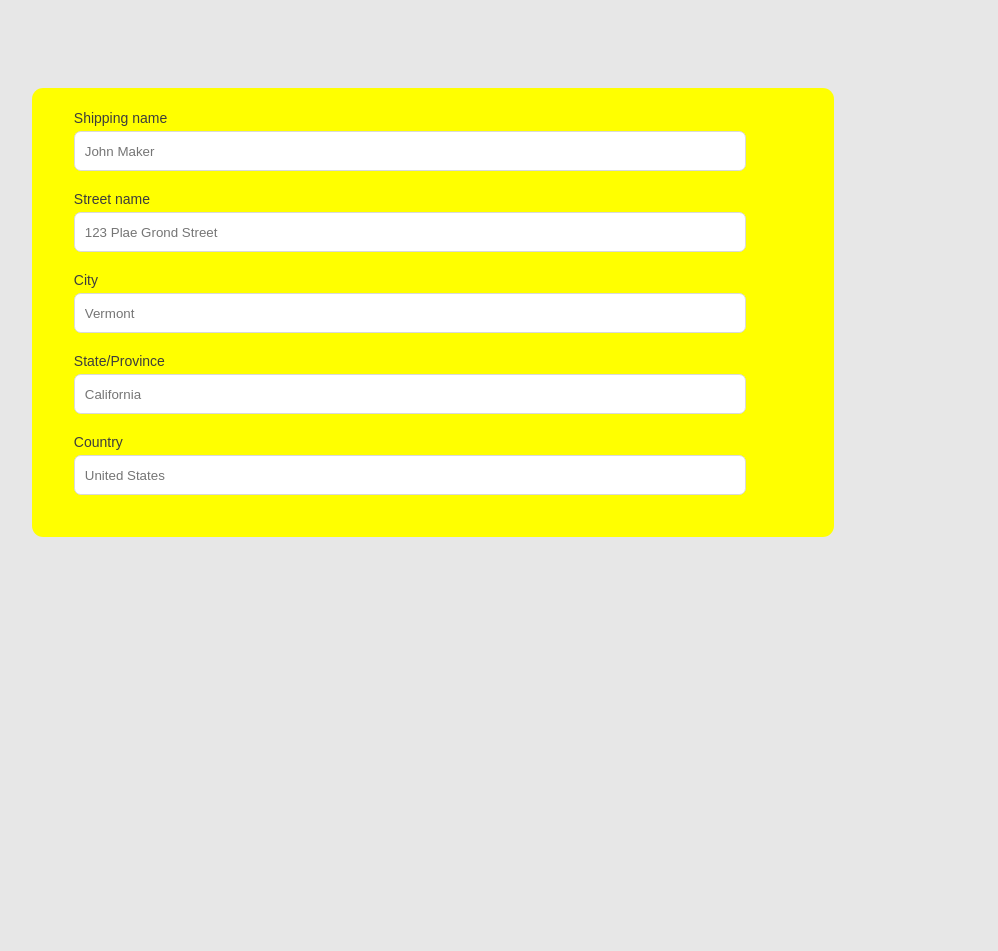
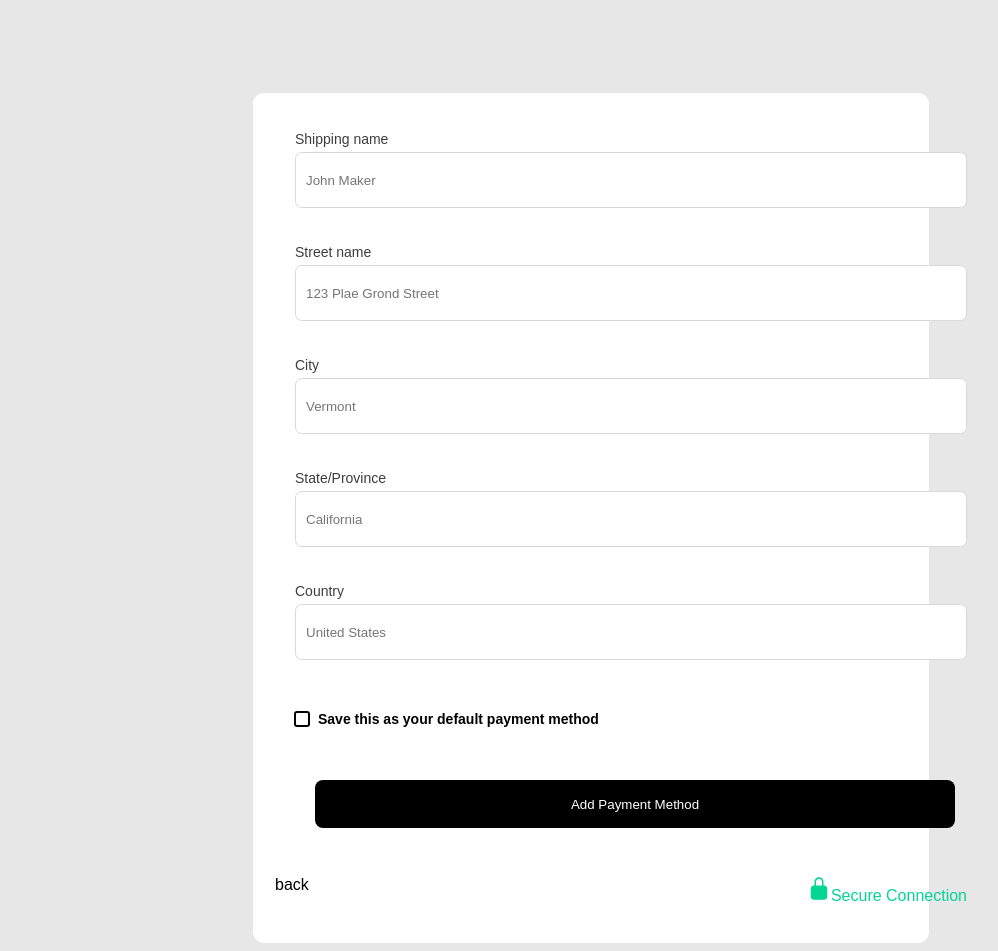
Before and after one commit to YamukelwaTech/Applesa, a React (Create React App) app: page /AddAdress in a window 1280 px wide. Shown: the whole page, without its empty margins (49-1047 px from the left). Before the commit the page ends 800 px from the top, so only its background shows below. Built offline with nearby package versions, Linux system fonts and the light colour scheme.

Commit message:
final update

```diff
--- a/src/Components/AddAdress.jsx
+++ b/src/Components/AddAdress.jsx
@@ -1,3 +1,4 @@
+import lock from "../Assets/lock.svg"
 
 
 
@@ -5,7 +6,7 @@ function AddAdress() {
     return (
       <>
       <div className="ccontainers">
-       <div className="bottom-container">
+       <div className="bottom-ccontainer">
           <form>
             <div className="form-group">
               <div className="card">
@@ -39,7 +40,21 @@ function AddAdress() {
                 <label htmlFor="name">Country</label>
                 <input type="text" id="name" placeholder="United States" />
               </div>
-            </div>
+            </div><br></br>
+
+            <div className="checkbox">
+        <input type="checkbox" id="myCheckbox" name="myCheckbox" />
+        <label htmlFor="myCheckbox">Save this as your default payment method</label>
+        </div>
+
+        <div className="btn5">
+        <button className="bttn5">Add Payment Method</button>
+        </div>
+
+        <div className="la-line">
+          <p>back</p>
+          <p id="la"><img src={lock} alt=""></img>Secure Connection</p>
+        </div>
 
           </form>
 
--- a/src/Components/AddPayment.jsx
+++ b/src/Components/AddPayment.jsx
@@ -1,6 +1,7 @@
 // import card from "../Assets/card-img.jpg"
 import cards from "../Assets/card-svg.svg"
 import "../css/AddPayment.css"
+import lock from "../Assets/lock.svg"
 
 
 
@@ -42,9 +43,19 @@ function AddPayment() {
              <input type="numeric" id="Date" placeholder="123" />
             </div>
         </div>
+        <div className="checkbox">
+        <input type="checkbox" id="myCheckbox" name="myCheckbox" />
+        <label htmlFor="myCheckbox">Save this as your default payment method</label>
+        </div>
 
-        <input type="checkbox" id="myCheckbox" name="myCheckbox" />
-<label htmlFor="myCheckbox">Check me</label>
+        <div className="btn5">
+        <button className="bttn5">Add Payment Method</button>
+        </div>
+
+        <div className="la-line">
+          <p id="ba">back</p>
+          <p id="la"><img src={lock} alt=""></img>Secure Connection</p>
+        </div>
 
           </form>
 
--- a/src/css/AddPayment.css
+++ b/src/css/AddPayment.css
@@ -71,6 +71,7 @@
   .Date {
     flex-wrap: wrap;
     margin-right: 40px;
+    margin-bottom: 20px;
 
   }
 
@@ -79,7 +80,7 @@
     border-radius: 0.5em;
     box-sizing: border-box;
     padding: 10px;
-    height: 2.5rem;
+    height: 3rem;
   }
 
   /* label {
@@ -93,7 +94,7 @@
     box-sizing: border-box;
     padding: 10px;
     width: 42rem;
-    height: 2.5rem;
+    height: 3.5rem;
   }
 
   label {
@@ -103,4 +104,38 @@
     font-size: 14px;
     font-weight: 500;
     margin-bottom: 5px;
+    margin-top: 1rem;
   }
+
+
+  .la-line{
+    display: flex;
+    flex-direction: row;
+    justify-content: space-between;
+
+  }
+  #la {
+    color: #02D693; /* Example color change */
+
+
+  }
+
+
+  /* #ba {
+    position: relative;
+    left: 20px;
+  } */
+  .btn5{
+    height: 5rem;
+    margin-top: 3rem;
+    margin-left: 2.5rem;
+  }
+
+  .bttn5{
+    width: 40rem;
+    height: 3rem;
+    border-radius: 0.5rem;
+    border: none;
+    background-color: black;
+    color: white;
+  }
```
Also changed, not shown: src/Assets/lock.svg (added).
